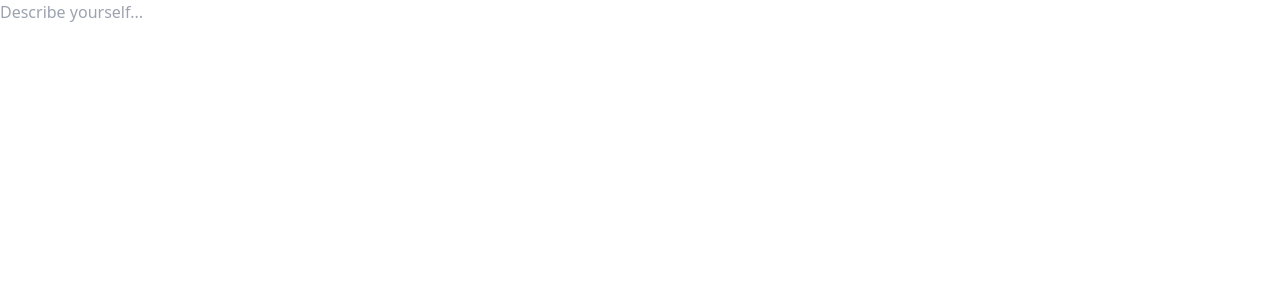
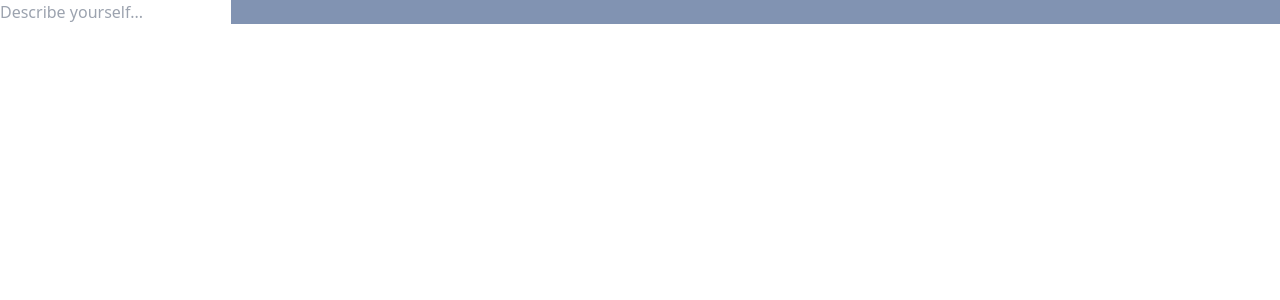
Before and after one commit to yashudkl/Skill-Sync, a React (Vite) app in the folder client/: page /setup in a window 1280 px wide. Shown: the top 300 px of the page. Built offline with nearby package versions, Linux system fonts and the light colour scheme.

Commit message:
added tailwind

```diff
--- a/client/src/components/input.tsx
+++ b/client/src/components/input.tsx
@@ -4,7 +4,7 @@ interface Props extends React.DetailedHTMLProps<React.InputHTMLAttributes<HTMLIn
 export default function CustomInput(props: Props)
 {
     return(
-        <div>
+        <div className="bg-c_gray-500">
             <input {...props} className=""/>
         </div>
     )
--- a/client/tailwind.config.js
+++ b/client/tailwind.config.js
@@ -13,7 +13,8 @@ export default {
         lg: "40px",
         xl: "48px"
       },
-      "primary-blue": {
+      colors: {
+"primary-blue": {
         900: "#35B3F2",
         400: "#64BFFA",
         300: "#94CEFD",
@@ -31,6 +32,8 @@ export default {
         200: "#EFEFF8",
         100: "#F8F8FD"
       }
+      }
+
     },
   },
   plugins: [],
```
